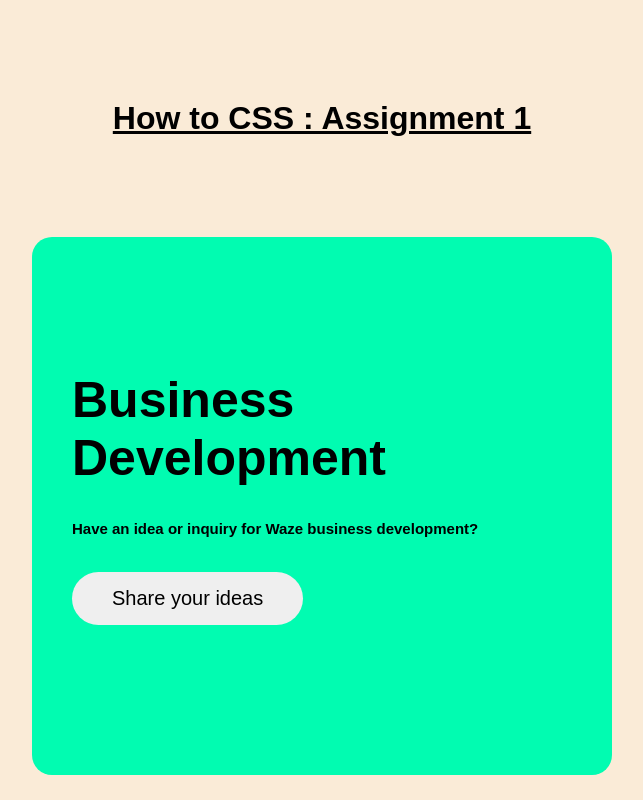
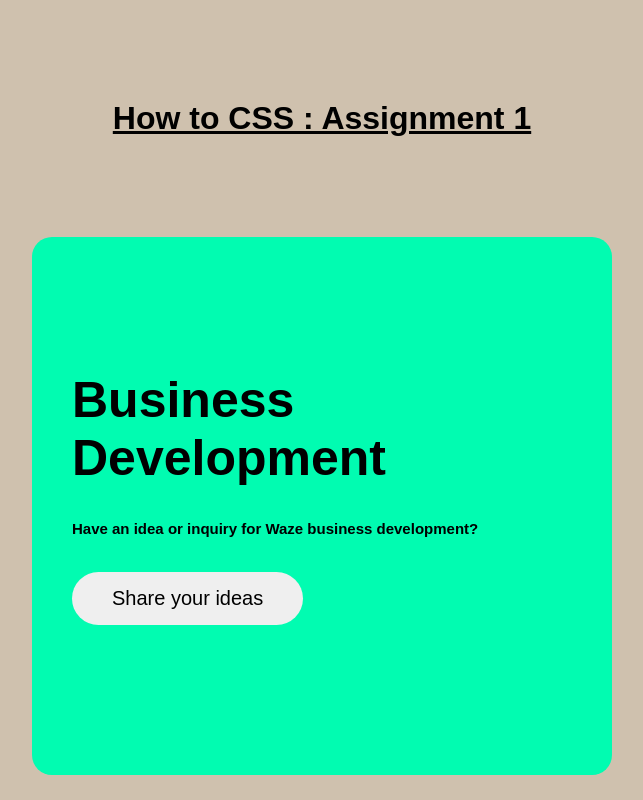
Before and after one commit to taimallah-khan/css1-practice, a plain HTML site: page index.html in a window 1280 px wide. Shown: the top 800 px of the page, without its empty margins (318-961 px from the left). Drawn offline with Linux system fonts and the light colour scheme.

Commit message:
Update style.css

```diff
--- a/style.css
+++ b/style.css
@@ -1,5 +1,5 @@
 body {
-  background-color: antiquewhite;
+  background-color: rgb(207, 193, 174);
   margin: 0;
   padding: 0;
   font-family: Arial, Helvetica, sans-serif;
```
